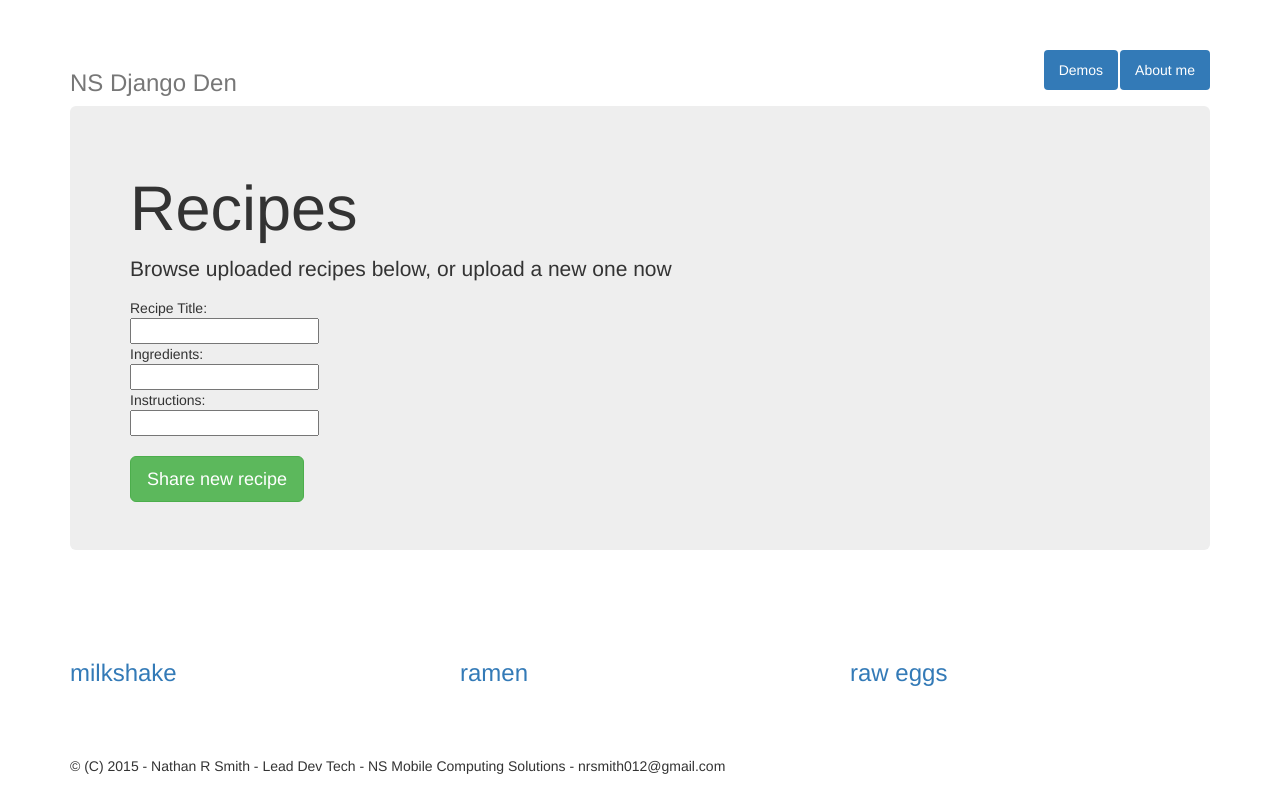
After one commit to NSMobileCS/ddmono, a Django app: page /postrecipes/ in a window 1280 px wide. The commit adds this page. Run offline with Django 3.2, Linux system fonts and the light colour scheme; data comes from the database, SQL or seed files in the repository; both versions use the stored data as it was after the commit; some libraries are stand-ins or nearby versions.

Commit message:
post recipe app seems working

```diff
--- a/nsdjangoden/models.py
+++ b/nsdjangoden/models.py
@@ -17,3 +17,22 @@ class FirstLady(models.Model):
 
     def __str__(self):
         return str(self.lady_name)
+
+class RecipePost(models.Model):
+    title = models.CharField(max_length=40)
+    urltitle = models.CharField(max_length=40)
+    upvotes = models.IntegerField(default=1)
+    downvotes = models.IntegerField(default=0)
+    ingredients = models.CharField(max_length=200)
+    instructions = models.CharField(max_length=300)
+
+    def __str__(self):
+        return str("Recipe Title: " + str(self.title))
+
+
+class RecipeComment(models.Model):
+    recipe = models.ForeignKey(RecipePost)
+    text = models.CharField(max_length=200)
+
+    def __str__(self):
+        return "comment on " + str(self.recipe)
--- a/nsdjangoden/templates/bs_base.html
+++ b/nsdjangoden/templates/bs_base.html
@@ -31,9 +31,8 @@
     <div class="header clearfix">
         <nav>
             <ul class="nav nav-pills pull-right">
-                <li role="presentation" class='active'><a href="/">Home</a></li>
-                <li role="presentation" class='active'><a href="/about/">About</a></li>
-                <li role="presentation" class='active'><a href="/firstladyswap/">1st-Lady-Swap Game</a></li>
+                <li role="presentation" class='active'><a href="/">Demos</a></li>
+                <li role="presentation" class='active'><a href="/about/">About me</a></li>
             </ul>
         </nav>
         <h3 class="text-muted">NS Django Den</h3>
--- /dev/null
+++ b/nsdjangoden/templates/nsdjangoden/recipeindex.html
@@ -0,0 +1,36 @@
+{% extends "bs_base.html" %}
+
+{% block content %}
+
+<div class="jumbotron">
+    <h1>Recipes</h1>
+    <p class="lead">Browse uploaded recipes below, or upload a new one now</p>
+
+    <form action="" method="post">
+        {% csrf_token %}
+        Recipe Title:<br>
+        <input type="text" name="title" value="">
+        <br>
+        Ingredients: <br>
+        <input type="text" name="ingredients" value="">
+        <br>
+        Instructions:
+        <br>
+        <input type="text" name="instructions" value="">
+        <br><br>
+        <input type="submit" class="btn btn-lg btn-success" value="Share new recipe">
+    </form>
+
+</div>
+<br><br><br>
+<div class="row marketing">
+
+    {% for recipe in recipes %}
+    <div class="col-lg-4">
+        <p><h3><a href="/postrecipes/{{ recipe.urltitle }}/">{{ recipe.title }}</a></h3></p>
+    </div>
+    {% endfor %}
+</div>
+
+
+{% endblock %}
--- a/nsdjangoden/urls.py
+++ b/nsdjangoden/urls.py
@@ -13,4 +13,6 @@ urlpatterns = [
     url(r'^firstladyswap/(?P<pres_id>[0-9]+)/voting/vote/?$', views.vote, name='flvote'),
     url(r'^firstladyswap/results/?$', views.all_results, name='flallresults'),
     url(r'^firstladyswap/results/(?P<pres_id>[0-9]+)/?$', views.results, name='flresults'),
+    url(r'^postrecipes/?$', views.recipeindex, name='recipeindex'),
+    url(r'^postrecipes/(?P<urltitle>[-\w]+)/?$', views.recipedetail, name='recipedetail'),
 ]
--- a/nsdjangoden/views.py
+++ b/nsdjangoden/views.py
@@ -1,7 +1,8 @@
 from django.shortcuts import get_object_or_404, render
 from django.http import HttpResponse, HttpResponseRedirect
+from django.utils.text import slugify
 
-from .models import FirstLady, President
+from .models import FirstLady, President, RecipePost
 
 
 def home(request):
@@ -87,4 +88,40 @@ def results(request, pres_id):
                }
     return render(request, 'nsdjangoden/results.html', context)
 
+def recipeindex(request):
+    if request.method == 'POST':
+        try:
+            title = request.POST['title']
+            dup = RecipePost.objects.filter(title=title)
+            if dup:
+                title += '(2)'
+
+            rp = RecipePost(title=title,
+                            urltitle = slugify(title),
+                            ingredients=request.POST['ingredients'],
+                            instructions=request.POST['instructions'],
+                            )
+            rp.save()
+            return HttpResponseRedirect('/postrecipes/')
+        except KeyError:
+            context = {'recipes':RecipePost.objects.all(),
+                       'warnings':'recipe error. please make sure you filled it in.'}
+            return render(request, 'nsdjangoden/recipeindex.html', context)
+    elif request.method == 'GET':
+        recipes = [i for i in RecipePost.objects.all()]
+        recipes = sorted(recipes, key=lambda x: x.title)
+        context = {"recipes":recipes,
+                   "warnings":None,
+                   }
+        return render(request, 'nsdjangoden/recipeindex.html', context)
+
+def recipedetail(request, urltitle):
+    recipe = get_object_or_404(RecipePost, urltitle=urltitle)
+    context = {'recipe':recipe,
+               }
+    return render(request, 'nsdjangoden/recipedetail.html', context)
+
+
+
+
 #    return render(request, 'templates/index.html')
```
Also changed, not shown: nsdjangoden/templates/nsdjangoden/home.html (+11 -4 lines), nsdjangoden/templates/nsdjangoden/recipedetail.html (added, +22 -0 lines), db.sqlite3.
